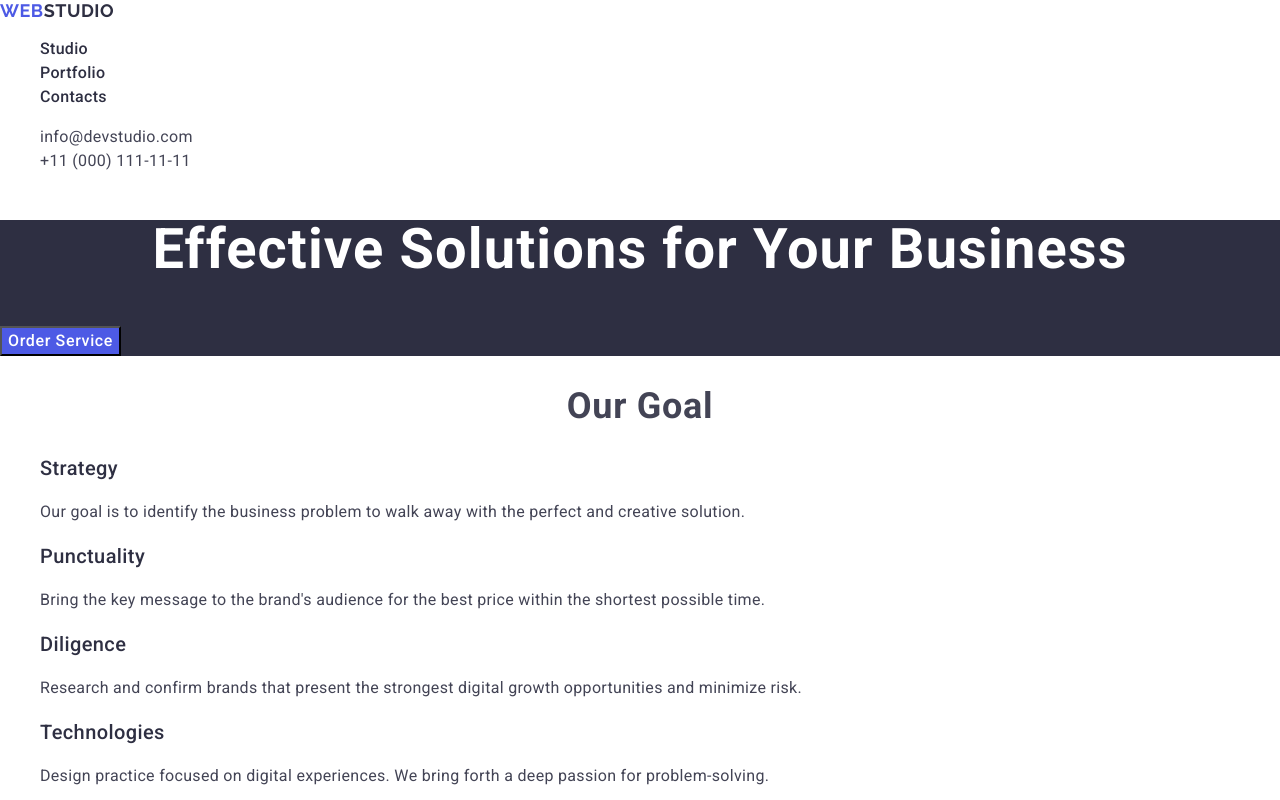
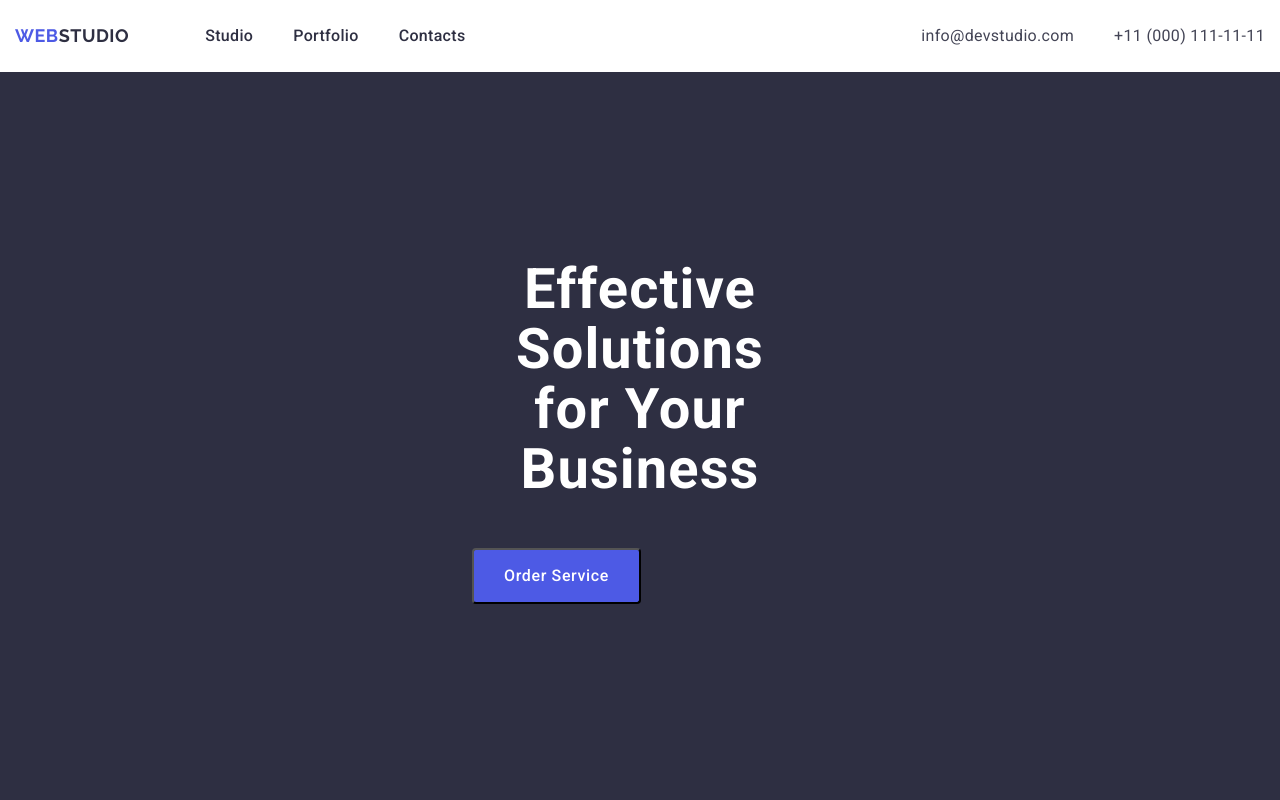
Before and after one commit to Marinahtml/goit-markup-hw-03, a plain HTML site: page index.html in a window 1280 px wide. Shown: the top 800 px of the page. Drawn offline with nearby package versions, Linux system fonts and the light colour scheme.

Commit message:
add hero and feature, our team

```diff
--- a/css/styles.css
+++ b/css/styles.css
@@ -1,6 +1,15 @@
+body {
+  font-family: "Roboto", sans-serif;
+  color: #434455;
+  background-color: #fff;
+}
+
 ul,
-ol{
+ol {
   list-style-type: none;
+  padding-left: 0;
+  margin-top: 0;
+  margin-bottom: 0;
 }
 
 a {
@@ -12,16 +21,65 @@ button {
   cursor: pointer;
 }
 
-body {
-font-family: "Roboto", sans-serif;
-color: #434455;
-background-color: #fff;
+img {
+  display: block;
+  max-width: 100%;
+  height: auto;
 }
 
+h1,
+h2,
+h3,
+h4,
+h5,
+h6,
+p {
+  margin-top: 0;
+  margin-bottom: 0;
+}
+address {
+  font-style: normal;
+}
+
+.visually-hidden {
+  position: absolute;
+  width: 1px;
+  height: 1px;
+  margin: -1px;
+  border: 0;
+  padding: 0;
+
+  white-space: nowrap;
+  clip-path: inset(100%);
+  clip: rect(0 0 0 0);
+  overflow: hidden;
+}
+
+.container {
+  max-width: 1158 px;
+  padding-right: 15px;
+  padding-left: 15px;
+  margin: 0 auto;
+}
+
+/* .section-padding {
+  padding-top: 60px;
+  padding-bottom: 60px;
+} */
 
 /*  Header Navigation */
 
-.page-logo{
+.header-container {
+  display: flex;
+  justify-content: space-between;
+}
+
+.page-navigation {
+  display: flex;
+  align-items: center;
+}
+
+.page-logo {
   font-family: "Raleway", sans-serif;
   font-weight: 700;
   font-size: 18px;
@@ -36,11 +94,40 @@ color: #4d5ae5;
 }
 
 .menu {
+  display: flex;
   font-weight: 500;
   font-size: 16px;
   line-height: 1.5;
   letter-spacing: 0.02em;
   color: #2e2f42;
+  margin-left: 76px;
+}
+
+.contacts-list {
+  display: flex;
+  gap: 40px;
+}
+
+.menu-item:not(:last-child) {
+  margin-right: 40px;
+}
+
+.menu-link {
+  display: block;
+  padding-top: 24px;
+  padding-bottom: 24px;
+}
+
+.contacts-text {
+  display: block;
+  padding-top: 24px;
+  padding-bottom: 24px;
+  font-weight: 400;
+  font-size: 16px;
+  line-height: 1.5;
+  letter-spacing: 0.02em;
+  color: #434455;
+  font-style: normal;
 }
 
 .menu-link:hover,
@@ -61,23 +148,28 @@ background: #404bbf;
   background: #404bbf;
 }
 
-
 /* Address */
 .contacts-block {
-font-style: normal
+  font-style: normal;
 }
 
-.contacts-text {
-font-weight: 400;
-font-size: 16px;
-line-height: 1.5;
-letter-spacing: 0.02em;
-color: #434455;
-font-style: normal
+/* Hero Image */
+
+.business {
+  background: #2e2f42;
+  max-width: 1440px;
+  margin-left: auto;
+  margin-right: auto;
 }
 
+.hero-conteiner {
+  display: block;
+  padding: 188px 472px;
+  padding-left: 472px;
+  padding-bottom: 292px;
+  padding-right: 472px;
+}
 
-/* Hero Image */
 .business-title {
   font-weight: 700;
   font-size: 56px;
@@ -85,10 +177,14 @@ line-height: 1.07;
   letter-spacing: 0.02em;
   text-align: center;
   color: #fff;
+  margin-bottom: 48px;
 }
 
-.business {
-background: #2e2f42;
+.hero-business {
+  max-width: 496;
+  margin-left: auto;
+  margin-right: auto;
+  margin-bottom: 48px;
 }
 
 .business-button {
@@ -98,38 +194,55 @@ line-height: 1.5;
   letter-spacing: 0.04em;
   color: #fff;
   background: #4d5ae5;
+  border-radius: 4px;
+  bottom: none;
+  min-width: 169px;
+  height: 56px;
 }
 
-.business-button:focus{
+.business-button:focus {
   background: #404bbf;
 }
 
+/* Featura */
 
-/* Featura */
+.goal-container {
+  padding-left: 16px;
+  padding-right: 16px;
+}
+
 .goal-title {
   font-weight: 700;
   font-size: 36px;
   line-height: 1.11111;
   letter-spacing: 0.02em;
   text-align: center;
+  margin-bottom: 72px;
+}
+
+.goal-menu {
+  display: flex;
+  column-gap: 24px;
+}
+
+.goal-menu-item {
+  width: calc((100% - 72px) / 4);
 }
 
 .goal-menu-title {
-font-weight: 500;
   font-size: 20px;
   line-height: 1.2;
   letter-spacing: 0.02em;
   color: #2e2f42;
+  margin-bottom: 8px;
 }
 
 .goal-menu-text {
-font-weight: 400;
   font-size: 16px;
   line-height: 1.5;
   letter-spacing: 0.02em;
   color: #434455;
 }
-
 
 /* Our Team */
 .team {
@@ -144,10 +257,17 @@ letter-spacing: 0.02em;
   text-align: center;
   text-transform: capitalize;
   color: #2e2f42;
+  margin-bottom: 72px;
+}
+
+.teal-menu {
+  display: flex;
+  column-gap: 24px;
 }
 
 .teal-list {
   background: #ffffff;
+  width: calc((100% - 72px) / 4);
 }
 
 .teal-list-title {
@@ -157,6 +277,7 @@ line-height: 1.2;
   letter-spacing: 0.02em;
   text-align: center;
   color: #2e2f42;
+  margin-bottom: 8px;
 }
 
 .teal-text {
@@ -168,7 +289,6 @@ text-align: center;
   color: #434455;
 }
 
-
 /* Portfolio */
 
 .portfolio-title {
@@ -179,7 +299,12 @@ letter-spacing: 0.02em;
   text-align: center;
   color: #2e2f42;
   text-transform: capitalize;
-background-color: #FFFFFF;
+  background-color: #ffffff;
+  margin-bottom: 72px;
+}
+
+.portfolio-menu {
+  display: flex;
 }
 
 .portfolio-item-title {
@@ -198,7 +323,6 @@ letter-spacing: 0.02em;
   color: #434455;
 }
 
-
 /* Footer */
 .page-footer-item {
   font-family: "Raleway", sans-serif;
@@ -214,7 +338,7 @@ color: #4d5ae5;
   color: #f4f4fd;
 }
 
-.page-footer-text  {
+.page-footer-text {
   font-weight: 400;
   font-size: 16px;
   line-height: 1.5;
--- a/index.html
+++ b/index.html
@@ -19,6 +19,7 @@
 <body>
     <!-- ====Header Navigation==== -->
     <header class="page-header">
+        <div class="container header-container">
             <nav class="page-navigation">
                 <a class="page-logo" href="./index.html">
                     Web<span class="logo-title">Studio</span>
@@ -47,28 +48,34 @@
                     </li>
                 </ul>
             </address>
+        </div>
     </header>
     <main>
 
         <!-- ====Hero image==== -->
         <section class="business">
-            <h1 class="business-title">Effective Solutions for Your Business</h1>
+            <div class="conteiner hero-conteiner">
+                <h1 class="business-title hero-business">Effective Solutions for Your Business</h1>
                 <button class="business-button" type="button">Order Service</button>
+            </div>
         </section>
 
         <!-- ====Feature==== -->
         <section class="goal" id="studio">
-            <h2 class="goal-title">Our Goal</h2>
+            <div class="container goal-container">
+                <h2 class="goal-title visually-hidden">Our Goal</h2>
                 <ul class="goal-menu">
                     <li class="goal-menu-item">
                         <h3 class="goal-menu-title">Strategy</h3>
-                    <p class="goal-menu-text">Our goal is to identify the business problem to walk away with the perfect
+                        <p class="goal-menu-text">Our goal is to identify the business problem to walk away with the
+                            perfect
                             and creative solution.
                         </p>
                     </li>
                     <li class="goal-menu-item">
                         <h3 class="goal-menu-title">Punctuality</h3>
-                    <p class="goal-menu-text">Bring the key message to the brand's audience for the best price within
+                        <p class="goal-menu-text">Bring the key message to the brand's audience for the best price
+                            within
                             the shortest possible
                             time.
                         </p>
@@ -88,10 +95,12 @@
                         </p>
                     </li>
                 </ul>
+            </div>
         </section>
 
         <!-- ====Our Team==== -->
         <section class="team">
+            <div class="conteiner">
                 <h2 class="team-title">Our Team</h2>
                 <ul class="teal-menu">
                     <li class="teal-list">
@@ -118,6 +127,7 @@
                         <p class="teal-text">UI Designer</p>
                     </li>
                 </ul>
+            </div>
         </section>
 
         <!-- ====Our Portfolio==== -->
```
Lines whose indentation alone changed are shown as unchanged.
